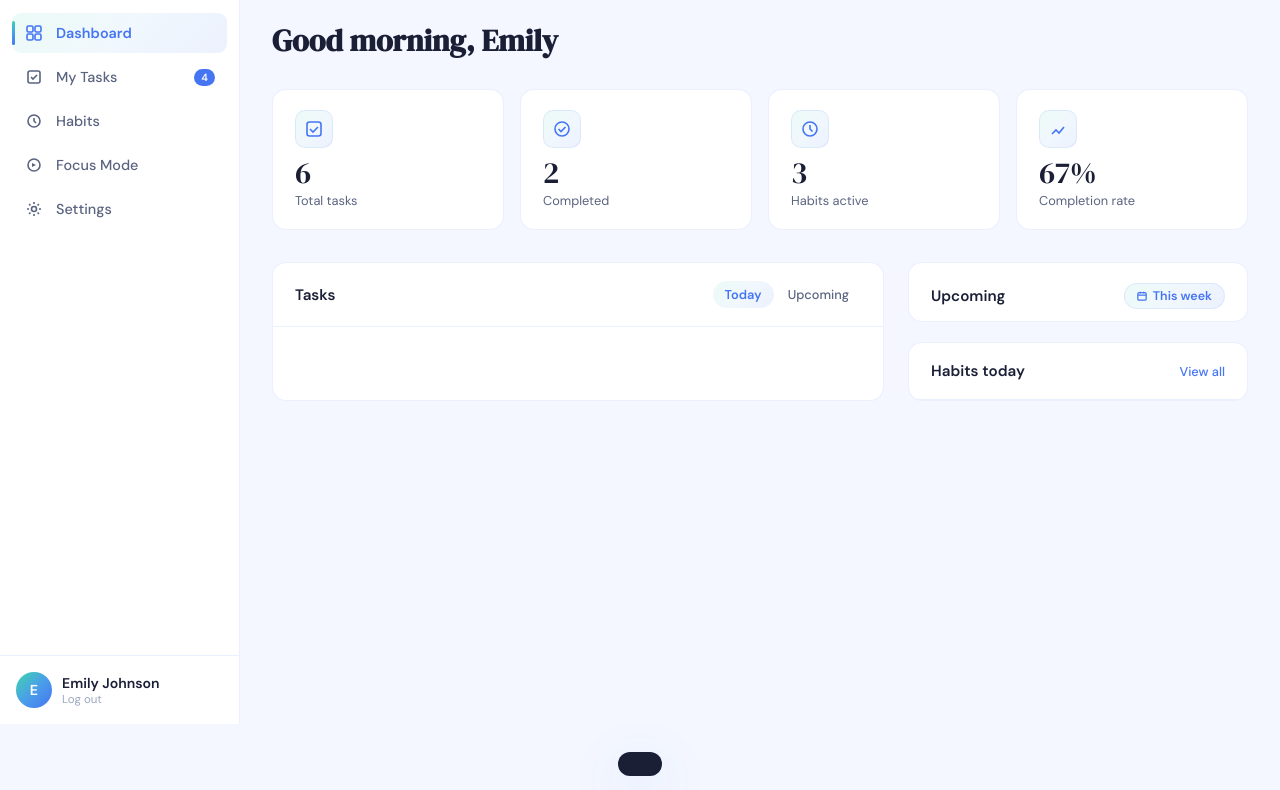
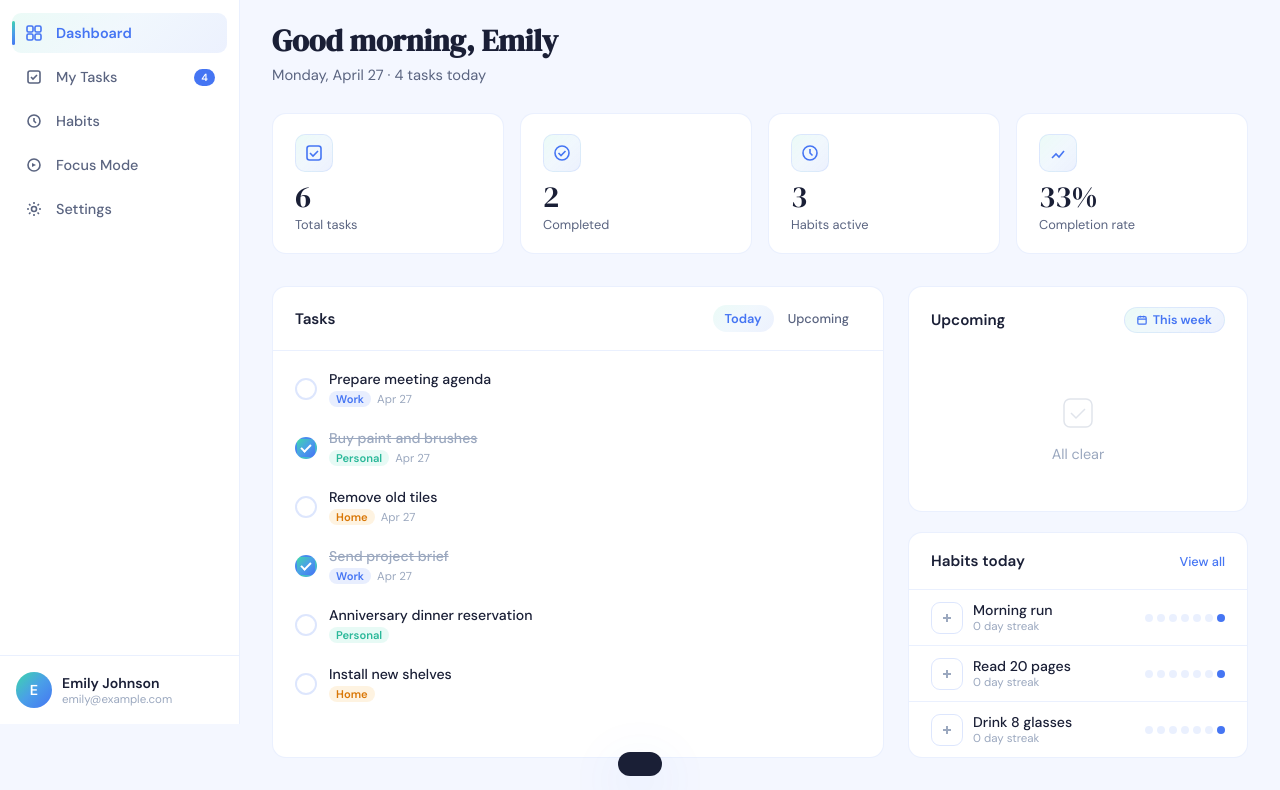
Before and after one commit to luvin-st/Strata, a plain HTML site: page frontend/views/dashboard.html in a window 1280 px wide. Shown: the part 76-866 px from the top of the page. Before the commit the page ends 800 px from the top, so only its background shows below. Drawn offline with Linux system fonts and the light colour scheme.

Commit message:
fixed loading issue

```diff
--- a/frontend/scripts/script.js
+++ b/frontend/scripts/script.js
@@ -221,12 +221,15 @@ function applyUserToDOM() {
   const nameEl   = document.getElementById('user-name-display');
   const avatarEl = document.getElementById('user-avatar');
   const greetEl  = document.getElementById('greeting-text');
+  const emailEl  = document.getElementById('user-email-display');
   const hour     = new Date().getHours();
   const timeOfDay = hour < 12 ? 'morning' : hour < 17 ? 'afternoon' : 'evening';
-  if (nameEl)   nameEl.textContent   = state.user.name;
-  if (avatarEl) avatarEl.textContent = state.user.name[0].toUpperCase();
-  if (greetEl)  greetEl.textContent  = `Good ${timeOfDay}, ${state.user.name.split(' ')[0]}`;
-  if (emailEl)  emailEl.textContent  = state.user.email;
+  const firstName = (state.user.name || '').split(' ')[0];
+  const initial   = (state.user.name || '?')[0].toUpperCase();
+  if (nameEl)   nameEl.textContent   = state.user.name || '';
+  if (avatarEl) avatarEl.textContent = initial;
+  if (greetEl)  greetEl.textContent  = `Good ${timeOfDay}, ${firstName}`;
+  if (emailEl)  emailEl.textContent  = state.user.email || '';
 }
 
 // Persist state changes back to sessionStorage so they survive page navigation
@@ -380,21 +383,34 @@ function showPage(page, navEl) {
 
 // Auto-init: call the right render function based on which page we're on
 function initCurrentPage() {
-  if (document.getElementById('page-dashboard')) { renderDashboard(); }
-  if (document.getElementById('page-tasks'))     {
-    // Check if arriving via ?create=1
+  if (document.getElementById('page-dashboard')) {
+    showView('app');
+    document.getElementById('page-dashboard').style.display = 'block';
+    renderDashboard();
+  }
+  if (document.getElementById('page-tasks')) {
+    showView('app');
     const params = new URLSearchParams(window.location.search);
     if (params.get('create') === '1') {
       document.getElementById('page-tasks').style.display = 'none';
       const createEl = document.getElementById('page-create');
       if (createEl) { createEl.style.display = 'block'; initCreateForm(); }
     } else {
+      document.getElementById('page-tasks').style.display = 'block';
       renderAllTasks();
     }
   }
-  if (document.getElementById('page-habits'))   { renderHabits(); }
-  if (document.getElementById('page-settings')) { renderSettings('profile'); }
-  if (document.getElementById('view-focus'))     { renderFocusTasks(); }
+  if (document.getElementById('page-habits')) {
+    showView('app');
+    document.getElementById('page-habits').style.display = 'block';
+    renderHabits();
+  }
+  if (document.getElementById('page-settings')) {
+    showView('app');
+    document.getElementById('page-settings').style.display = 'block';
+    renderSettings('profile');
+  }
+  if (document.getElementById('view-focus')) { renderFocusTasks(); }
 }
 
 
--- a/frontend/views/dashboard.html
+++ b/frontend/views/dashboard.html
@@ -6,7 +6,7 @@
         <title>Strata - Dashboard</title>
         <link href="https://fonts.googleapis.com/css2?family=DM+Sans:wght@400;500;600&family=DM+Serif+Display&display=swap" rel="stylesheet">
         <link rel="stylesheet" href="../styles/stylesheet.css">
-        <script src="../scripts/script.js"></script>
+        <script src="../scripts/script.js" defer></script>
     </head>
     <body>
 
```
Also changed, not shown: frontend/views/focus.html (+1 -1 lines), frontend/views/settings.html (+1 -1 lines), frontend/views/tasks.html (+1 -1 lines).
